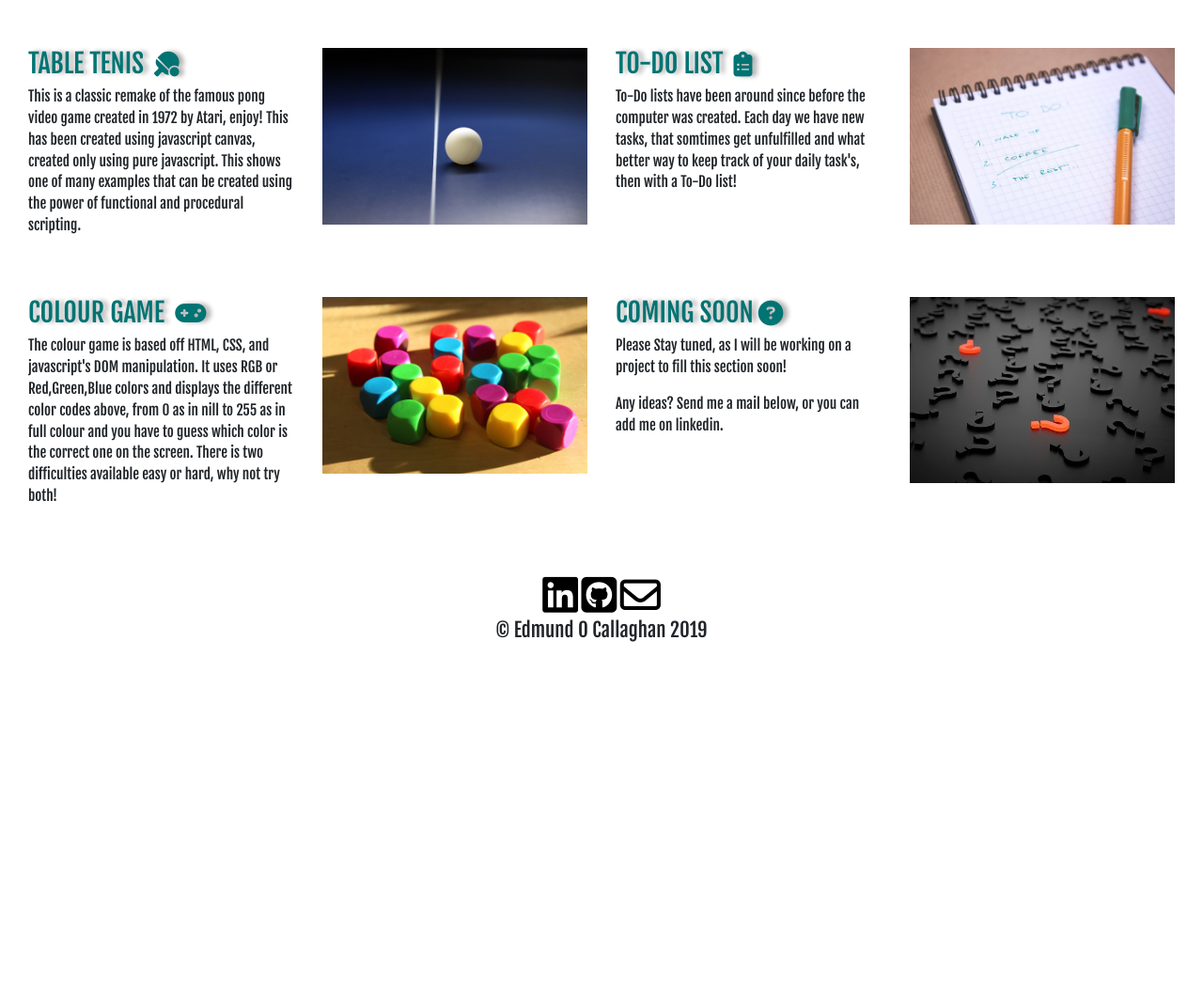
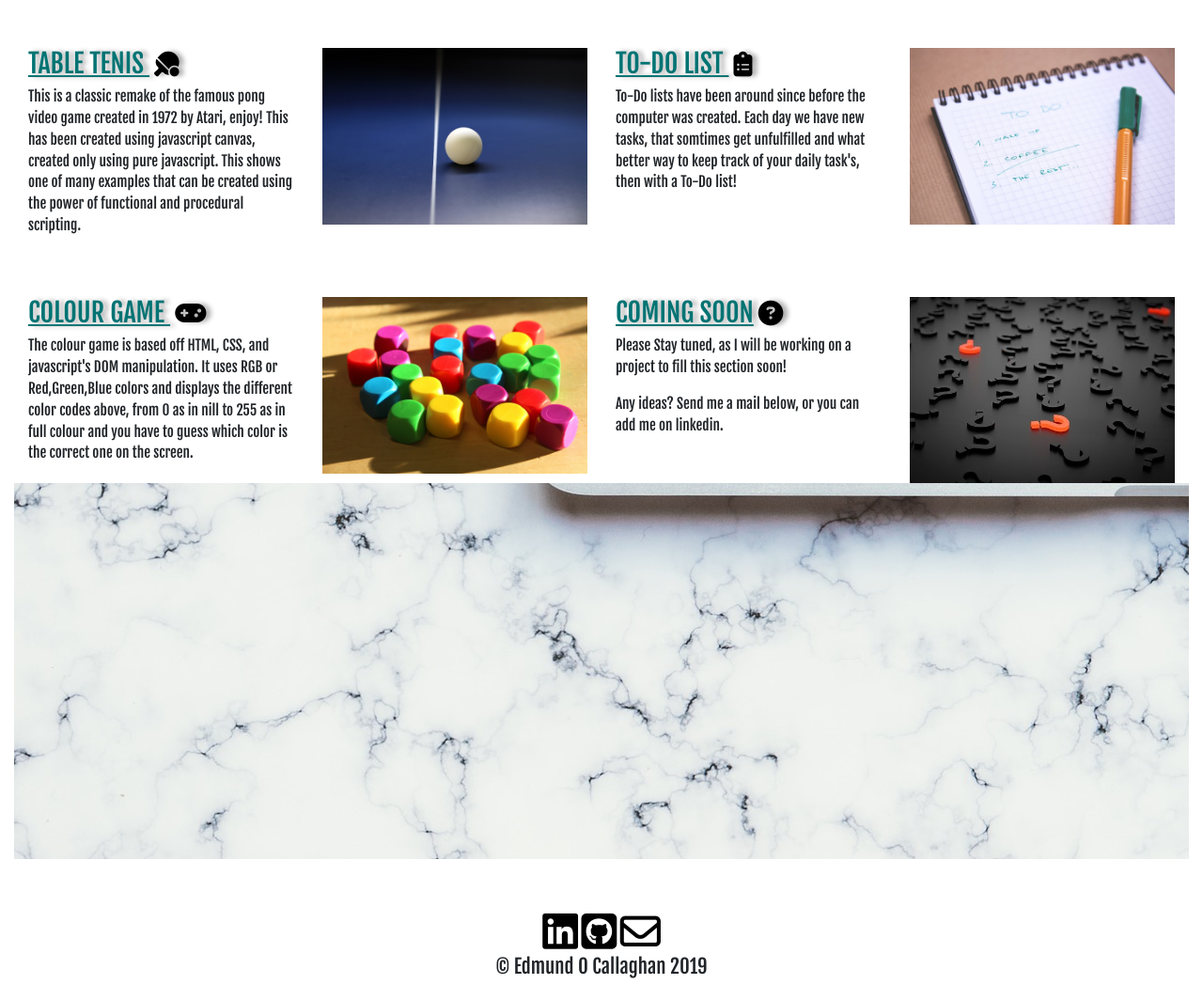
Before and after one commit to Novicetheaf/user-centric-project-portfolio-site, a plain HTML site: page index.html in a window 1280 px wide. Shown: the part 1734-2798 px from the top of the page at 94% size. Before the commit the page ends 2440 px from the top, so only its background shows below. Drawn offline with nearby package versions, Linux system fonts and the light colour scheme.

Commit message:
added background picture spacer image 2, styling added to web apps

```diff
--- a/assets/css/style.css
+++ b/assets/css/style.css
@@ -64,9 +64,10 @@ p{
     font-size: 0.95em;
 }
 
-.web-apps-h3, .web-app-icons{
+.web-apps-h3{
     color: #007373;
     text-shadow: 5px 0 5px #b1afaf;
+    text-decoration-line: underline;
 }
 
 #web-apps-header{
@@ -78,8 +79,15 @@ p{
 .web-app-icons{
     font-size: 0.95em;
     padding-left: 5px;
+    text-shadow: 5px 0 5px #b1afaf;
 }
 
+/*--------------------------------------background image section*/
+
+#spacer-page-2{
+    background: url(/assets/images/spacer-image-2.jpg) no-repeat bottom left fixed;
+    height: 400px;
+}
 
 /*-------------------------------Footer*/
 footer{
--- a/index.html
+++ b/index.html
@@ -72,7 +72,7 @@
 					</div>
 			</section>
 
-			<!--Home Page Section-->
+			<!--Section Page-->
 			<section id="spacer-page"></section>
 
 			<!--Web Apps Section-->
@@ -118,8 +118,6 @@
 						<p class="web-apps-p">
                             The colour game is based off HTML, CSS, and javascript's DOM manipulation.
                             It uses RGB or Red,Green,Blue colors and displays the different color codes above, from 0 as in nill to 255 as in full colour and you have to guess which color is the correct one on the screen.
-
-                            There is two difficulties available easy or hard, why not try both!
                         </p>
 
 					</div>
@@ -144,6 +142,9 @@
                     </div>
                  </div>
 			</section>
+
+            <!--Section Page-->
+			<section id="spacer-page-2"></section>
 
             <!--Footer Section-->
 			<footer>
```
Also changed, not shown: assets/images/spacer-image-2.jpg (added).
